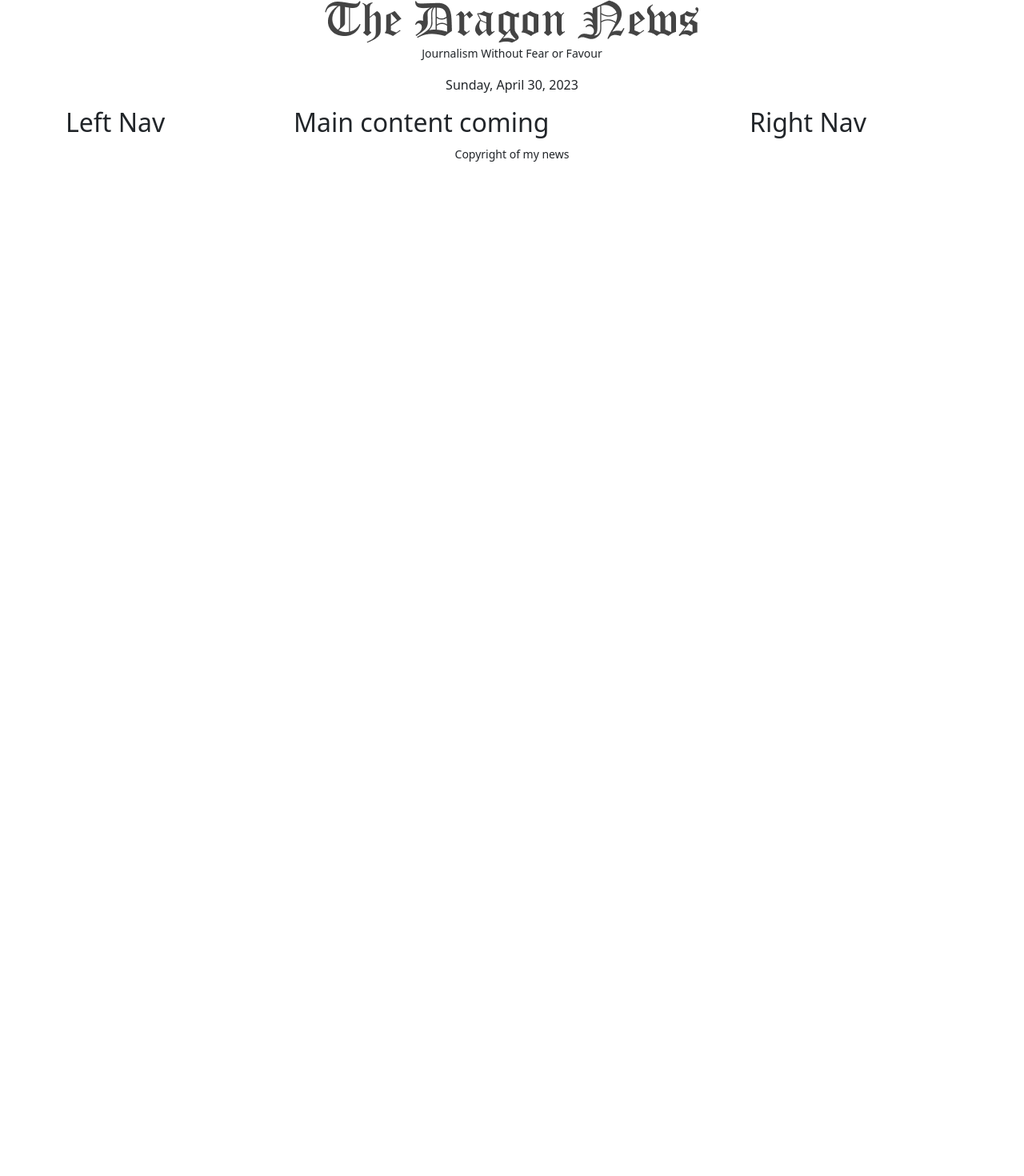
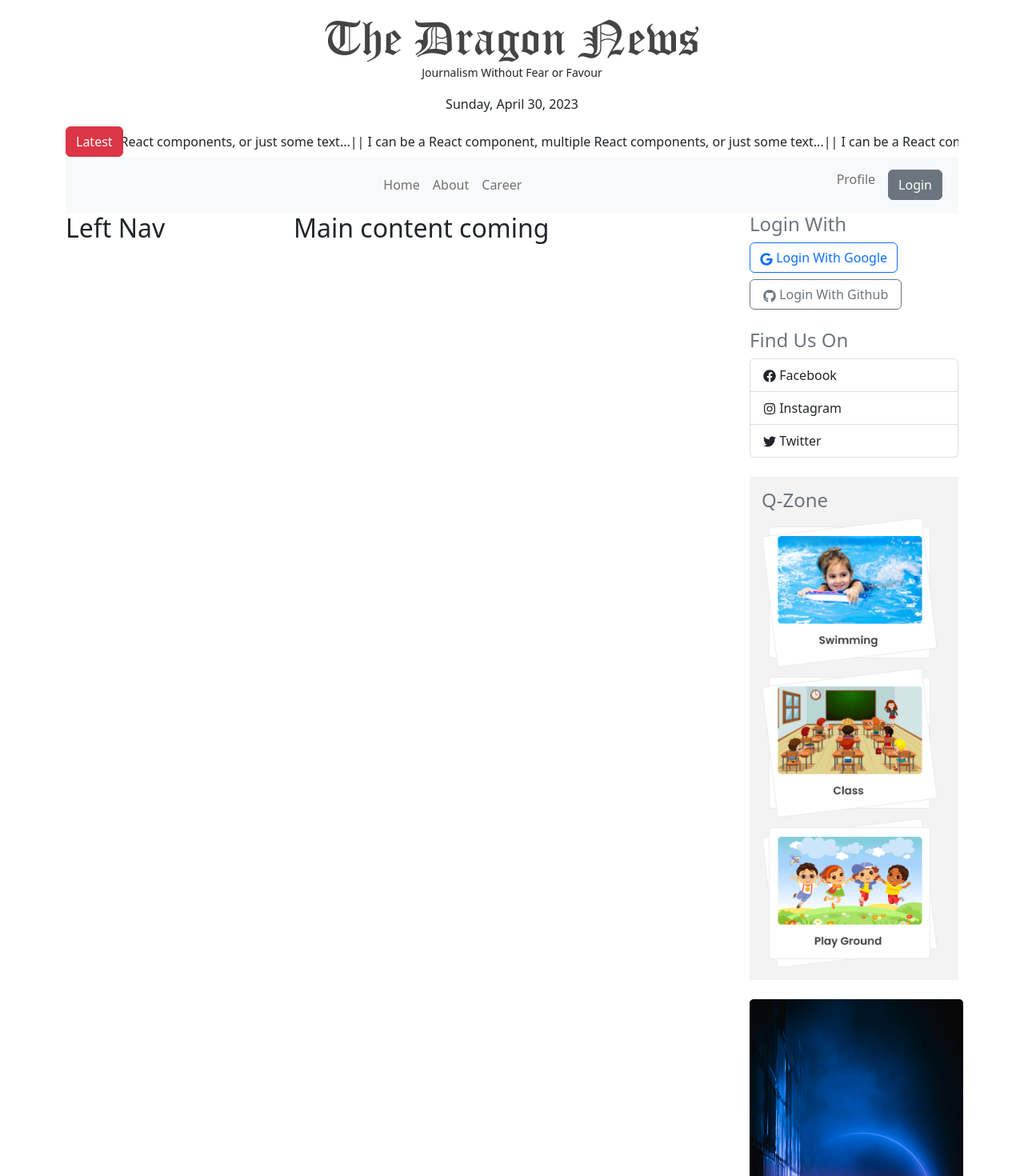
Before and after one commit to tanipa1/the-news-dragon-client, a React (Vite) app: page / in a window 1280 px wide. Shown: the top 1470 px of the page at 80% size. Before the commit the page ends 800 px from the top, so only its background shows below. Built offline with nearby package versions, Linux system fonts and the light colour scheme.

Commit message:
Right Nav

```diff
--- a/package.json
+++ b/package.json
@@ -18,6 +18,8 @@
     "react": "^18.2.0",
     "react-bootstrap": "^2.7.4",
     "react-dom": "^18.2.0",
+    "react-fast-marquee": "^1.5.2",
+    "react-icons": "^4.8.0",
     "react-router-dom": "^6.11.0",
     "sort-by": "^1.2.0"
   },
--- a/src/pages/Shared/Header/Header.jsx
+++ b/src/pages/Shared/Header/Header.jsx
@@ -1,16 +1,43 @@
 import React from 'react';
 import logo from '../../../assets/logo.png';
 import moment from 'moment';
+import { Button, Container, Nav, NavDropdown, Navbar } from 'react-bootstrap';
+import Marquee from "react-fast-marquee";
 
 const Header = () => {
     return (
-        <div>
-            <div className='text-center'>
+        <Container>
+            <div className='text-center mt-4'>
                 <img src={logo} alt="" />
                 <p><small>Journalism Without Fear or Favour</small></p>
                 <p>{moment().format("dddd, MMMM D, YYYY")}</p>
             </div>
-        </div>
+            <div className='d-flex'>
+                <Button variant="danger">Latest</Button>{' '}
+                <Marquee speed={50} pauseOnHover>
+                    I can be a React component, multiple React components, or just some text...|| I can be a React component, multiple React components, or just some text...||
+                    I can be a React component, multiple React components, or just some text...|| I can be a React component, multiple React components, or just some text...||
+                </Marquee>
+            </div>
+            <Navbar collapseOnSelect expand="lg" bg="light" variant="light">
+                <Container>
+                    <Navbar.Toggle aria-controls="responsive-navbar-nav" />
+                    <Navbar.Collapse id="responsive-navbar-nav">
+                        <Nav className="mx-auto">
+                            <Nav.Link href="#features">Home</Nav.Link>
+                            <Nav.Link href="#pricing">About</Nav.Link>
+                            <Nav.Link href="#pricing">Career</Nav.Link>
+                        </Nav>
+                        <Nav>
+                            <Nav.Link href="#deets">Profile</Nav.Link>
+                            <Nav.Link eventKey={2} href="#memes">
+                                <Button variant="secondary">Login</Button>{' '}
+                            </Nav.Link>
+                        </Nav>
+                    </Navbar.Collapse>
+                </Container>
+            </Navbar>
+        </Container>
     );
 };
 
--- /dev/null
+++ b/src/pages/Shared/QZone/QZone.jsx
@@ -0,0 +1,17 @@
+import React from 'react';
+import qzone1 from '../../../assets/qZone1.png';
+import qzone2 from '../../../assets/qZone2.png';
+import qzone3 from '../../../assets/qZone3.png';
+
+const QZone = () => {
+    return (
+        <div>
+            <h4 className='text-secondary'>Q-Zone</h4>
+            <img width={220} src={qzone1} alt="" />
+            <img width={220} src={qzone2} alt="" />
+            <img width={220} src={qzone3} alt="" />
+        </div>
+    );
+};
+
+export default QZone;
--- /dev/null
+++ b/src/pages/Shared/RightNav/RightNav.css
@@ -0,0 +1,4 @@
+.qzone{
+    background-color: #F3F3F3;
+    padding: 15px;
+}
--- a/src/pages/Shared/RightNav/RightNav.jsx
+++ b/src/pages/Shared/RightNav/RightNav.jsx
@@ -1,9 +1,37 @@
 import React from 'react';
+import Button from 'react-bootstrap/Button';
+import { FaGoogle, FaGithub, FaFacebook, FaInstagram, FaTwitter } from 'react-icons/fa';
+import ListGroup from 'react-bootstrap/ListGroup';
+import './RightNav.css';
+import QZone from '../QZone/QZone';
+import qzone1 from '../../../assets/qZone1.png';
+import qzone2 from '../../../assets/qZone2.png';
+import qzone3 from '../../../assets/qZone3.png';
+import bg from '../../../assets/bg1.png';
+
 
 const RightNav = () => {
     return (
         <div>
-            <h2>Right Nav</h2>
+            <div>
+                <h4 className='text-secondary'>Login With</h4>
+                <Button className='' variant="outline-primary"> <FaGoogle /> Login With Google</Button>{' '}
+                <Button className='mt-2 px-3' variant="outline-secondary"> <FaGithub /> Login With  Github  </Button>{' '}
+            </div>
+            <div className='mt-4'>
+                <h4 className='text-secondary'>Find Us On</h4>
+                <ListGroup>
+                    <ListGroup.Item> <FaFacebook /> Facebook</ListGroup.Item>
+                    <ListGroup.Item> <FaInstagram/> Instagram</ListGroup.Item>
+                    <ListGroup.Item> <FaTwitter /> Twitter</ListGroup.Item>
+                </ListGroup>
+            </div>
+            <div className='mt-4 qzone'>
+                <QZone></QZone>
+            </div>
+            <div className='mt-4 bg'>
+                <img src={bg} alt=""/>
+            </div>
         </div>
     );
 };
```
Also changed, not shown: 1 other file (tests, documents, lock files or other folders).
